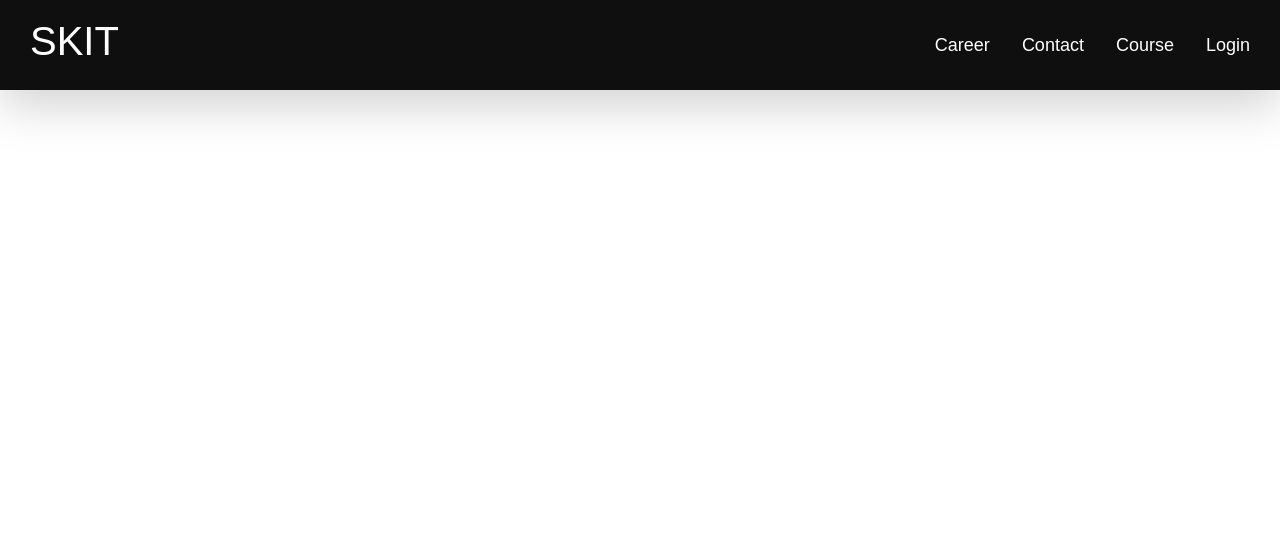
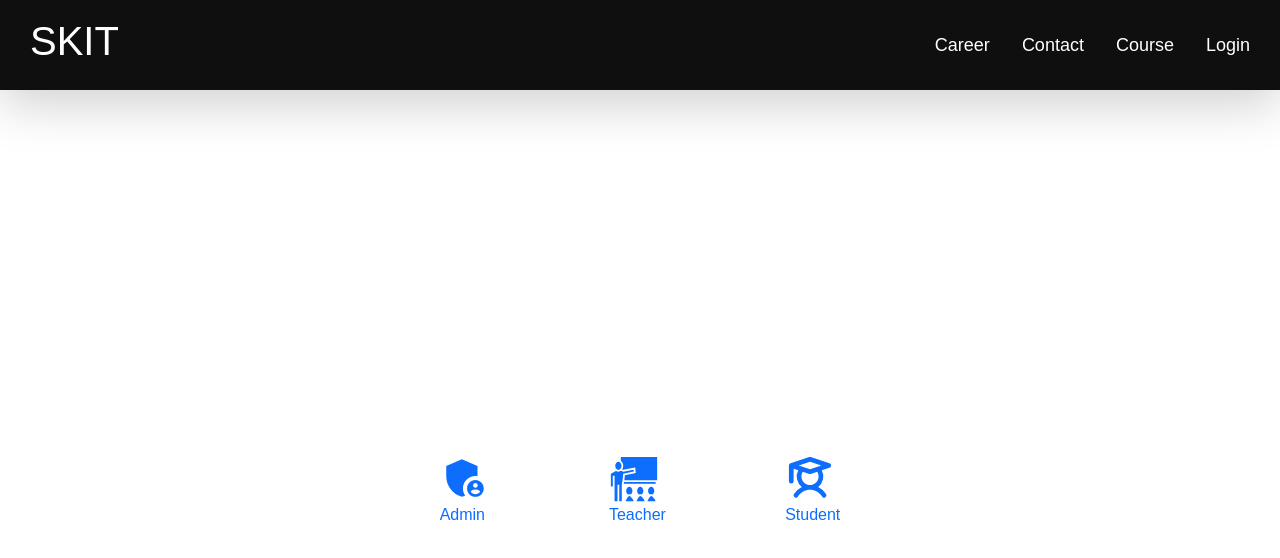
Before and after one commit to AdarshKatiyar-23071001528/loginFront, a React (Vite) app: page /log in a window 1280 px wide. Shown: the top 558 px of the page. Built offline with nearby package versions, Linux system fonts and the light colour scheme; no server answers.

Commit message:
loginupdate

```diff
--- /dev/null
+++ b/Users/Adminlog.jsx
@@ -0,0 +1,11 @@
+import React from 'react'
+
+const Adminlog = () => {
+  return (
+    <div className='home'>
+      <h1>Admin log</h1>
+    </div>
+  )
+}
+
+export default Adminlog
--- /dev/null
+++ b/Users/MultiLogin.jsx
@@ -0,0 +1,45 @@
+import React from "react";
+import { MdAdminPanelSettings } from "react-icons/md";
+import { GiTeacher } from "react-icons/gi";
+import { PiStudentBold } from "react-icons/pi";
+import { Link } from "react-router-dom";
+
+const MultiLogin = () => {
+  return (
+    <>
+      <div className="logBox w-full h-full flex justify-center items-center">
+        <div className="allLog h-full md:h-70  w-full md:w-130 flex md:flex-row justify-around items-center">
+          <div className="admin">
+            <div className="alog">
+
+              <Link to={"/admin/login"}>
+                <MdAdminPanelSettings size={50} />
+                <label htmlFor="">Admin</label>
+              </Link>
+            </div>
+          </div>
+          <div className="teacher">
+            <div className="alog">
+
+              <Link to={"/faculty/login"}>
+              <GiTeacher size={50} />
+              <label htmlFor="">Teacher</label>
+              </Link>
+            </div>
+          </div>
+          <div className="student">
+            <div className="alog">
+
+              <Link to={"/student/login"}>
+              <PiStudentBold size={50} />
+              <label htmlFor="">Student</label>
+              </Link>
+            </div>
+          </div>
+        </div>
+      </div>
+    </>
+  );
+};
+
+export default MultiLogin;
--- /dev/null
+++ b/Users/Studentlog.jsx
@@ -0,0 +1,11 @@
+import React from 'react'
+
+const Studentlog = () => {
+  return (
+    <div className='home'>
+      <h1>Student login</h1>
+    </div>
+  )
+}
+
+export default Studentlog
--- /dev/null
+++ b/Users/Teacherlog.jsx
@@ -0,0 +1,11 @@
+import React from 'react'
+
+const Teacherlog = () => {
+  return (
+    <div className='home'>
+      <h1>Teacher</h1>
+    </div>
+  )
+}
+
+export default Teacherlog
--- a/src/App.jsx
+++ b/src/App.jsx
@@ -10,6 +10,10 @@ import Home from '../Home/Home';
 import Course from '../Parts/Course';
 import Carrer from '../Parts/Carrer';
 import Contact from '../Parts/Contact';
+import MultiLogin from '../Users/MultiLogin';
+import Adminlog from '../Users/Adminlog';
+import Teacherlog from '../Users/Teacherlog';
+import Studentlog from '../Users/Studentlog';
 
 
 const App = () => {
@@ -27,7 +31,10 @@ const App = () => {
           <Route path='/course' element={<Course/>} />
           <Route path='/carrer' element ={<Carrer/>} />
           <Route path='/contact' element ={<Contact/>} />
-
+           <Route path='/log' element ={<MultiLogin/>} />
+           <Route path='/admin/login' element ={<Adminlog/>} />
+            <Route path='/faculty/login' element ={<Teacherlog/>} />
+             <Route path='/student/login' element ={<Studentlog/>} />
         </Routes>
       </Router>
 
--- a/src/api/axios.js
+++ b/src/api/axios.js
@@ -1,8 +1,8 @@
 import axios from 'axios';
 
 const api = axios.create({
-    baseURL:"https://loginback.vercel.app/api/user"
-    // baseURL: "http://localhost:1000/api/user"
+    // baseURL:"https://loginback.vercel.app/api/user"
+    baseURL: "http://localhost:1000/api/user"
 });
 
 export default api;
```
